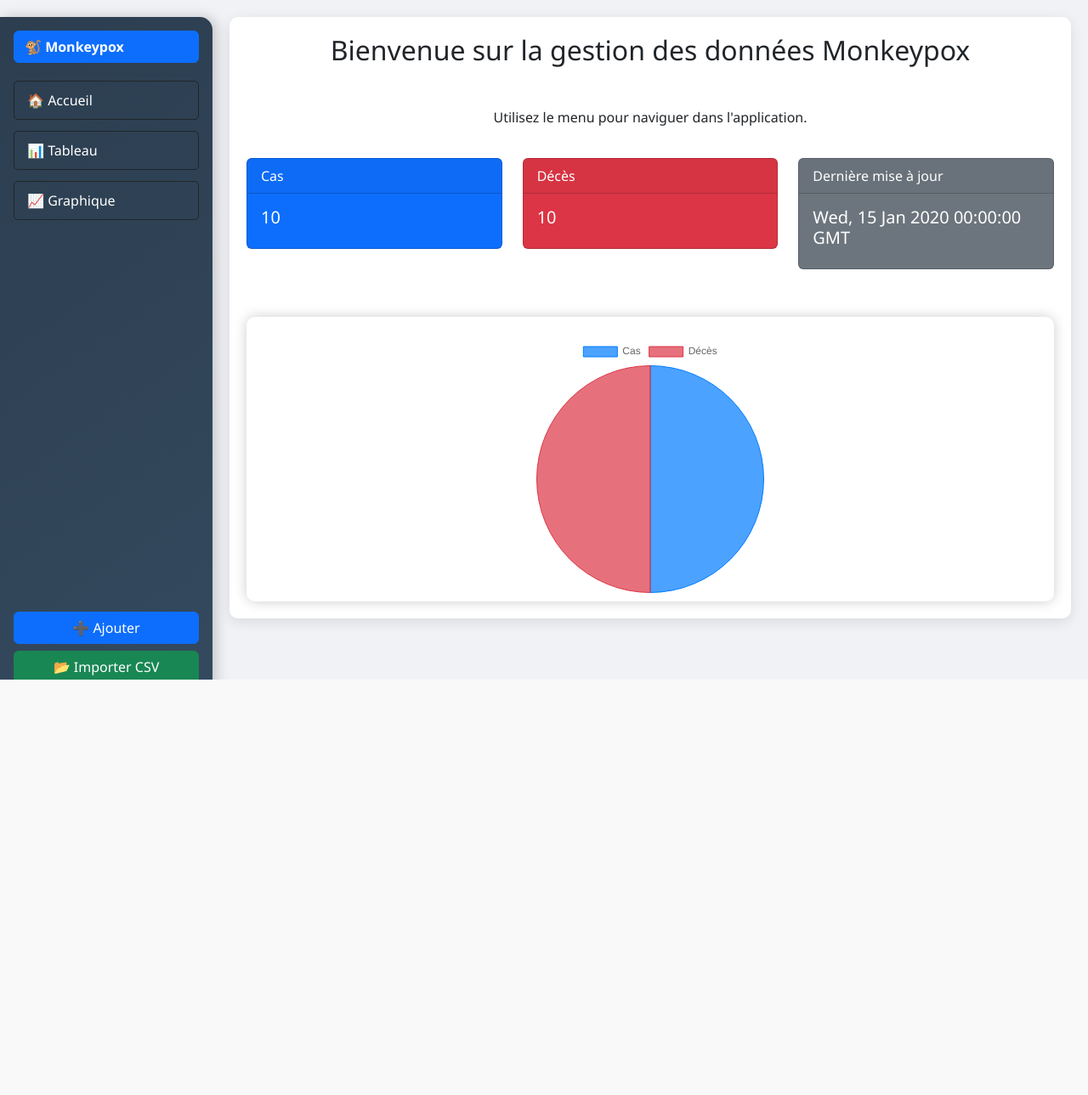
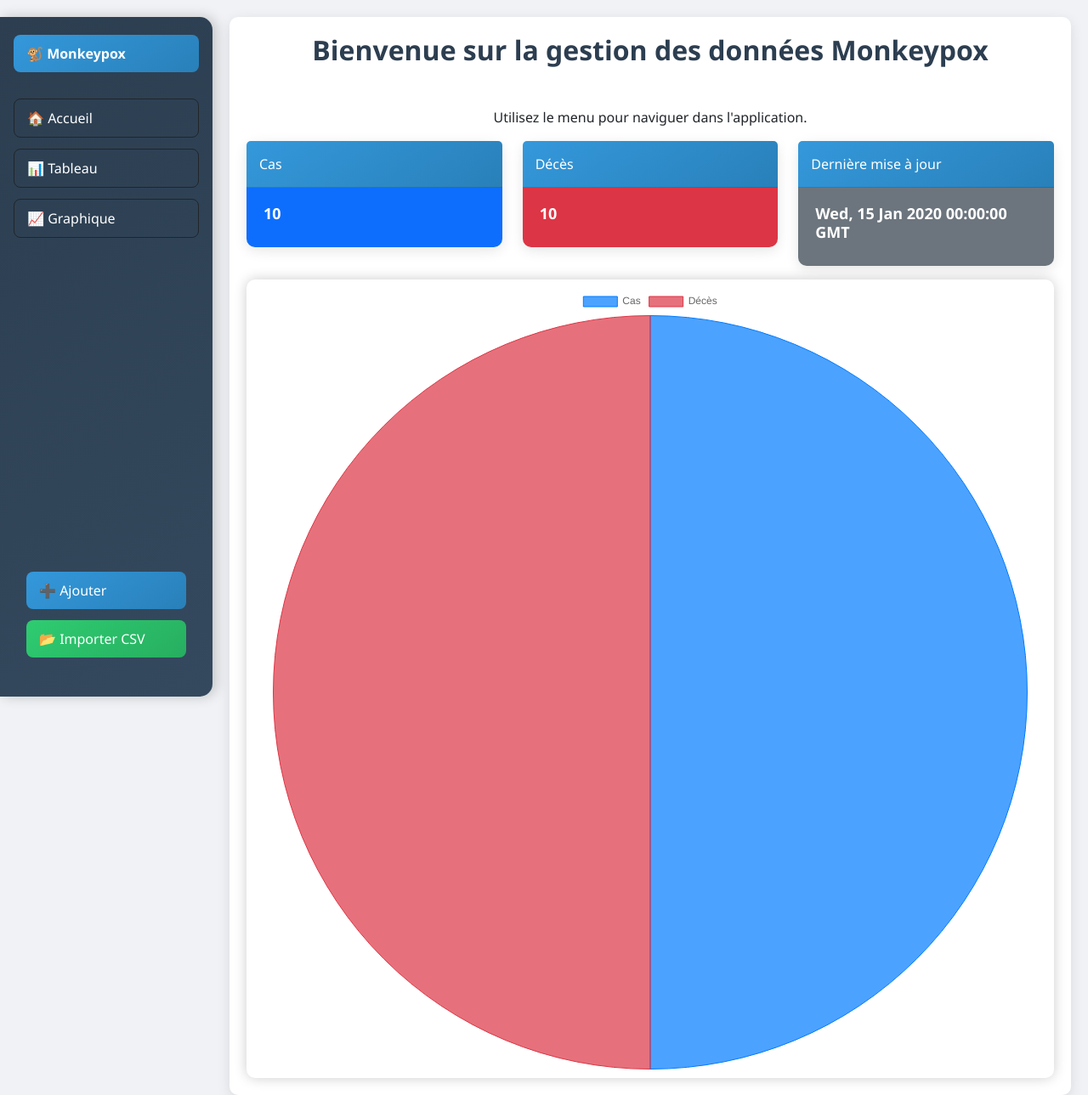
Before and after one commit to Mooodrix/mspr1, a Flask app: page / in a window 1280 px wide. Shown: the whole page at 85% size. Before the commit the page ends 800 px from the top, so only its background shows below. Run offline with Flask 3, Linux system fonts and the light colour scheme; tables that the repository leaves empty or names only in its code hold one stand-in row (values such as "Sample post"); data that the repository does not hold is empty; some libraries are stand-ins or nearby versions.

Commit message:
Enhance sidebar and content styles, add success message display, and improve button interactions

```diff
--- a/templates/index.html
+++ b/templates/index.html
@@ -10,8 +10,8 @@
         body {
             background-color: #f0f2f5;
             font-family: 'Segoe UI', Tahoma, Geneva, Verdana, sans-serif;
-            overflow: hidden; /* Empêche le défilement */
         }
+
         .sidebar {
             width: 250px;
             position: fixed;
@@ -21,21 +21,36 @@
             background: linear-gradient(145deg, #2c3e50, #34495e);
             box-shadow: 4px 0 15px rgba(0, 0, 0, 0.2);
             color: white;
-            border-radius: 0 15px 15px 0;
-            padding-right: 5px;
+            border-radius: 0 15px 15px 0; /* Add this line to round the right side */
+            padding-right: 5px; /* Optional: Add some padding for better appearance */
         }
+
         .sidebar nav a {
+            transition: 0.3s;
             color: white;
             text-decoration: none;
             padding: 10px 15px;
             border-radius: 5px;
             margin: 5px 0;
-            transition: 0.3s;
         }
+
         .sidebar nav a:hover {
             background-color: rgba(255, 255, 255, 0.1);
             transform: translateX(5px);
         }
+
+        .sidebar .btn {
+            margin: 5px 0;
+            text-align: left;
+            padding: 10px 15px;
+            border-radius: 5px;
+            transition: 0.3s;
+        }
+
+        .sidebar .btn:hover {
+            transform: translateX(5px);
+        }
+
         .content {
             margin-left: 270px;
             padding: 20px;
@@ -44,39 +59,200 @@
             box-shadow: 0 4px 15px rgba(0, 0, 0, 0.1);
             margin-top: 20px;
             margin-right: 20px;
-            overflow: hidden; /* Empêche le défilement */
         }
+
+        .map-container {
+            height: 500px;
+            width: 100%;
+            border-radius: 10px;
+            overflow: hidden;
+            box-shadow: 0 4px 15px rgba(0, 0, 0, 0.2);
+        }
+
+        #map {
+            height: 100%;
+            width: 100%;
+        }
+
+        .filter-panel {
+            background-color: white;
+            border-radius: 10px;
+            padding: 20px;
+            margin-bottom: 20px;
+            box-shadow: 0 4px 15px rgba(0, 0, 0, 0.1);
+        }
+
+        .filter-panel .form-select, .filter-panel .form-label {
+            margin-bottom: 10px;
+        }
+
+        .filter-panel .btn {
+            margin-top: 10px;
+        }
+
         .info-box {
             padding: 10px 15px;
             background: white;
             border-radius: 10px;
             box-shadow: 0 0 15px rgba(0, 0, 0, 0.2);
             font-size: 14px;
-            margin-top: 40px; /* Ajoute une marge supérieure pour abaisser la boîte d'information */
         }
+
+        .legend {
+            background: white;
+            padding: 15px;
+            border-radius: 10px;
+            box-shadow: 0 0 15px rgba(0, 0, 0, 0.2);
+            line-height: 1.5;
+            font-size: 14px;
+        }
+
+        .legend i {
+            width: 18px;
+            height: 18px;
+            float: left;
+            margin-right: 8px;
+            opacity: 0.7;
+        }
+
         .card {
+            border: none;
+            border-radius: 10px;
+            box-shadow: 0 4px 15px rgba(0, 0, 0, 0.1);
+            transition: 0.3s;
+        }
+
+        .card:hover {
+            transform: translateY(-5px);
+            box-shadow: 0 8px 20px rgba(0, 0, 0, 0.2);
+        }
+
+        .card-header {
+            background: linear-gradient(145deg, #3498db, #2980b9);
+            color: white;
+            border-radius: 10px 10px 0 0;
+            padding: 15px;
+        }
+
+        .card-body {
+            padding: 20px;
+        }
+
+        .card-title {
+            font-size: 18px;
+            font-weight: bold;
+        }
+
+        .text-primary {
+            color: #3498db !important;
+        }
+
+        .text-danger {
+            color: #e74c3c !important;
+        }
+
+        .text-success {
+            color: #2ecc71 !important;
+        }
+
+        .text-info {
+            color: #1abc9c !important;
+        }
+
+        .btn-primary {
+            background: linear-gradient(145deg, #3498db, #2980b9);
+            border: none;
+            transition: 0.3s;
+        }
+
+        .btn-primary:hover {
+            background: linear-gradient(145deg, #2980b9, #3498db);
+            transform: translateY(-2px);
+        }
+
+        .btn-success {
+            background: linear-gradient(145deg, #2ecc71, #27ae60);
+            border: none;
+            transition: 0.3s;
+        }
+
+        .btn-success:hover {
+            background: linear-gradient(145deg, #27ae60, #2ecc71);
+            transform: translateY(-2px);
+        }
+
+        .btn-outline-secondary {
+            border: 1px solid #bdc3c7;
+            color: #7f8c8d;
+            transition: 0.3s;
+        }
+
+        .btn-outline-secondary:hover {
+            background-color: #bdc3c7;
+            color: white;
+            transform: translateY(-2px);
+        }
+
+        h2 {
+            color: #2c3e50;
+            font-weight: bold;
             margin-bottom: 20px;
-            margin-top: 20px; /* Ajoute une marge supérieure pour abaisser les cartes */
         }
-        canvas {
-            margin-top: 15px;
-            max-width: 100%; /* Ajuste la taille du canvas */
-            max-height: 300px; /* Limite la hauteur du canvas */
+
+        .form-select {
+            border-radius: 5px;
+            border: 1px solid #bdc3c7;
+            padding: 10px;
+            transition: 0.3s;
+        }
+
+        .form-select:focus {
+            border-color: #3498db;
+            box-shadow: 0 0 5px rgba(52, 152, 219, 0.5);
+        }
+        .sidebar .mt-auto {
+            margin-bottom: 20px; /* Ajoute une marge en bas pour remonter les boutons */
+            padding: 0 15px; /* Ajoute un peu de padding sur les côtés pour l'esthétique */
+        }
+
+        .sidebar .btn {
+            margin-bottom: 10px; /* Espacement entre les boutons */
+            width: 100%; /* Assure que les boutons prennent toute la largeur */
+            text-align: left; /* Alignement du texte à gauche */
+            padding: 10px 15px; /* Padding intérieur pour un meilleur confort visuel */
+            border-radius: 8px; /* Bordures arrondies */
+            transition: all 0.3s ease; /* Transition fluide */
+        }
+
+        .sidebar .btn:hover {
+            transform: translateY(-2px); /* Effet de survol */
+            box-shadow: 0 4px 8px rgba(0, 0, 0, 0.2); /* Ombre portée au survol */
         }
     </style>
-    <script src="https://code.jquery.com/jquery-3.6.0.min.js"></script>
-    <script src="https://cdn.jsdelivr.net/npm/chart.js"></script>
 </head>
 <body>
+<!-- Affichage du message de succès -->
+{% if success_message %}
+    <div class="alert alert-success">
+        {{ success_message }}
+    </div>
+{% endif %}
 
-<!-- Barre de navigation -->
+<!-- Barre de navigation verticale -->
 <div class="sidebar d-flex flex-column p-3 bg-light vh-100">
-    <a href="/" class="btn btn-primary w-100 fw-bold text-start">🐒 Monkeypox</a>
+    <!-- Titre de la page en tant que bouton -->
+    <a href="/" class="btn btn-primary w-100 fw-bold text-start">
+        🐒 Monkeypox
+    </a>
+
+    <!-- Liens de navigation -->
     <nav class="mt-3">
         <a href="/" class="btn btn-outline-dark w-100 text-start mb-2">🏠 Accueil</a>
         <a href="/tableau" class="btn btn-outline-dark w-100 text-start mb-2">📊 Tableau</a>
         <a href="/graphique" class="btn btn-outline-dark w-100 text-start mb-2">📈 Graphique</a>
     </nav>
+
+    <!-- Boutons en bas -->
     <div class="mt-auto">
         <a href="/ajout" class="btn btn-primary w-100 mb-2">➕ Ajouter</a>
         <a href="/importCSV" class="btn btn-success w-100">📂 Importer CSV</a>
@@ -120,6 +296,9 @@
     </div>
 </div>
 
+<!-- Ajout des scripts nécessaires -->
+<script src="https://code.jquery.com/jquery-3.6.0.min.js"></script>
+<script src="https://cdn.jsdelivr.net/npm/chart.js"></script>
 <script>
     $(document).ready(function() {
         let infoChart = null;
```
